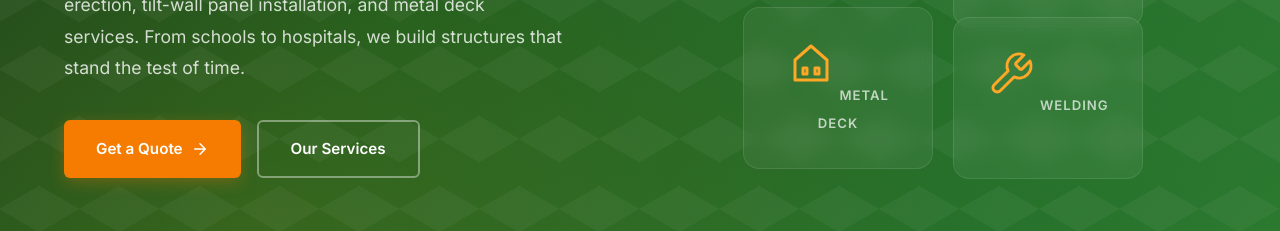
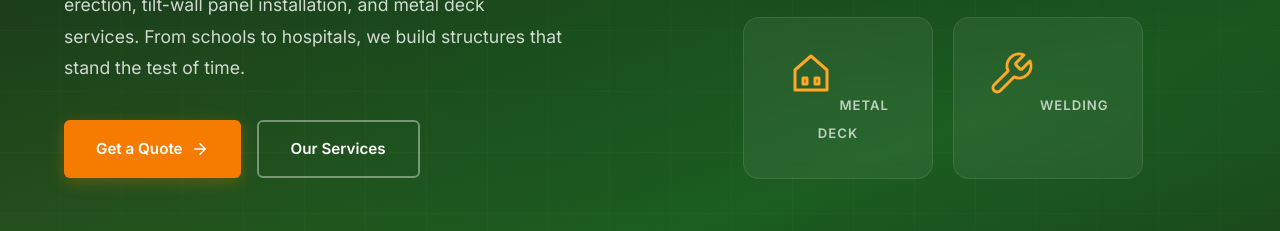
Before and after one commit to malvaezr/SteelSync, a plain HTML site: page docs/index.html in a window 1280 px wide. Shown: the part 421-652 px from the top of the page. Drawn offline with Linux system fonts and the light colour scheme.

Commit message:
Fix hero section: professional background + aligned icon grid
Replaced playful diamond pattern with subtle industrial grid, darkened
gradient, and removed staggered card offsets for a clean 2x2 layout.

Co-Authored-By: Claude Opus 4.6 (1M context) <noreply@anthropic.com>

```diff
--- a/docs/css/styles.css
+++ b/docs/css/styles.css
@@ -342,7 +342,7 @@ h1, h2, h3, h4 {
   min-height: 100vh;
   display: flex;
   align-items: center;
-  background: linear-gradient(135deg, var(--green-900) 0%, var(--green-800) 40%, var(--green-700) 100%);
+  background: linear-gradient(160deg, #0d1f0d 0%, var(--green-900) 30%, var(--green-800) 70%, #1a3a1a 100%);
   overflow: hidden;
 }
 
@@ -351,21 +351,29 @@ h1, h2, h3, h4 {
   position: absolute;
   inset: 0;
   background:
-    radial-gradient(ellipse at 20% 80%, rgba(255, 143, 0, 0.12) 0%, transparent 50%),
-    radial-gradient(ellipse at 80% 20%, rgba(76, 175, 80, 0.15) 0%, transparent 50%);
+    radial-gradient(ellipse at 0% 100%, rgba(255, 143, 0, 0.06) 0%, transparent 40%),
+    radial-gradient(ellipse at 100% 0%, rgba(0, 0, 0, 0.3) 0%, transparent 50%);
 }
 
 .hero-pattern {
   position: absolute;
   inset: 0;
-  opacity: 0.04;
+  opacity: 0.03;
   background-image:
-    linear-gradient(30deg, var(--white) 12%, transparent 12.5%, transparent 87%, var(--white) 87.5%, var(--white)),
-    linear-gradient(150deg, var(--white) 12%, transparent 12.5%, transparent 87%, var(--white) 87.5%, var(--white)),
-    linear-gradient(30deg, var(--white) 12%, transparent 12.5%, transparent 87%, var(--white) 87.5%, var(--white)),
-    linear-gradient(150deg, var(--white) 12%, transparent 12.5%, transparent 87%, var(--white) 87.5%, var(--white));
-  background-size: 80px 140px;
-  background-position: 0 0, 0 0, 40px 70px, 40px 70px;
+    repeating-linear-gradient(
+      0deg,
+      transparent,
+      transparent 60px,
+      rgba(255,255,255,0.5) 60px,
+      rgba(255,255,255,0.5) 61px
+    ),
+    repeating-linear-gradient(
+      90deg,
+      transparent,
+      transparent 60px,
+      rgba(255,255,255,0.5) 60px,
+      rgba(255,255,255,0.5) 61px
+    );
 }
 
 .hero .container {
@@ -479,20 +487,6 @@ h1, h2, h3, h4 {
 .hero-icon-card:hover {
   background: rgba(255,255,255,0.1);
   transform: translateY(-4px);
-}
-
-.hero-icon-card:nth-child(2) {
-  transform: translateY(30px);
-}
-.hero-icon-card:nth-child(2):hover {
-  transform: translateY(26px);
-}
-
-.hero-icon-card:nth-child(3) {
-  transform: translateY(-10px);
-}
-.hero-icon-card:nth-child(3):hover {
-  transform: translateY(-14px);
 }
 
 .hero-icon-card svg {
```
